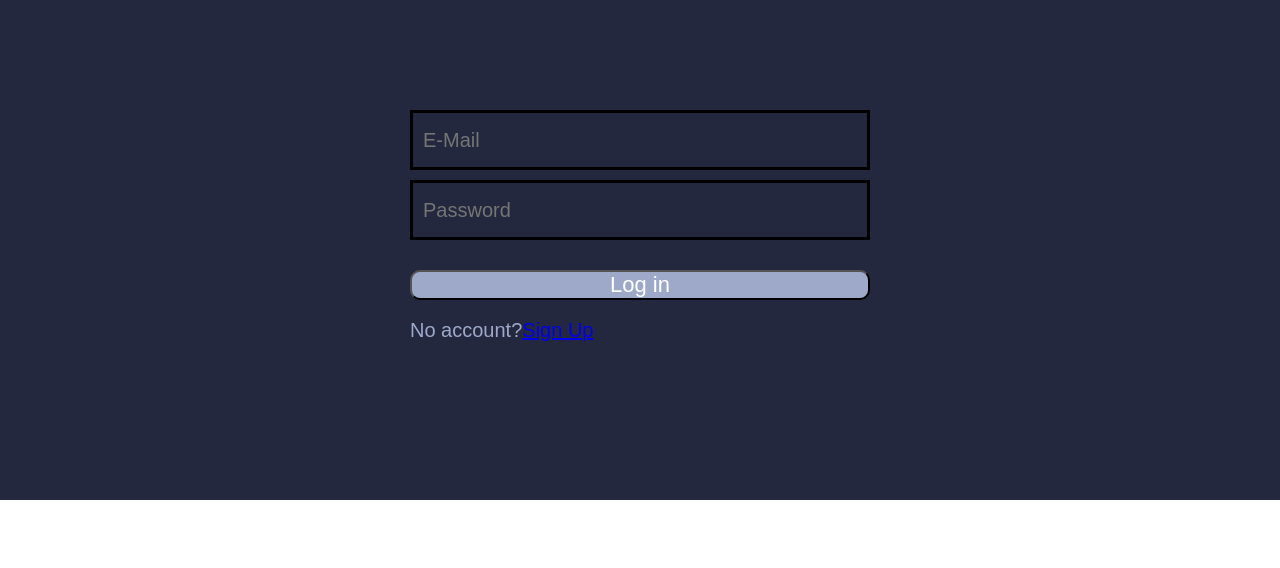
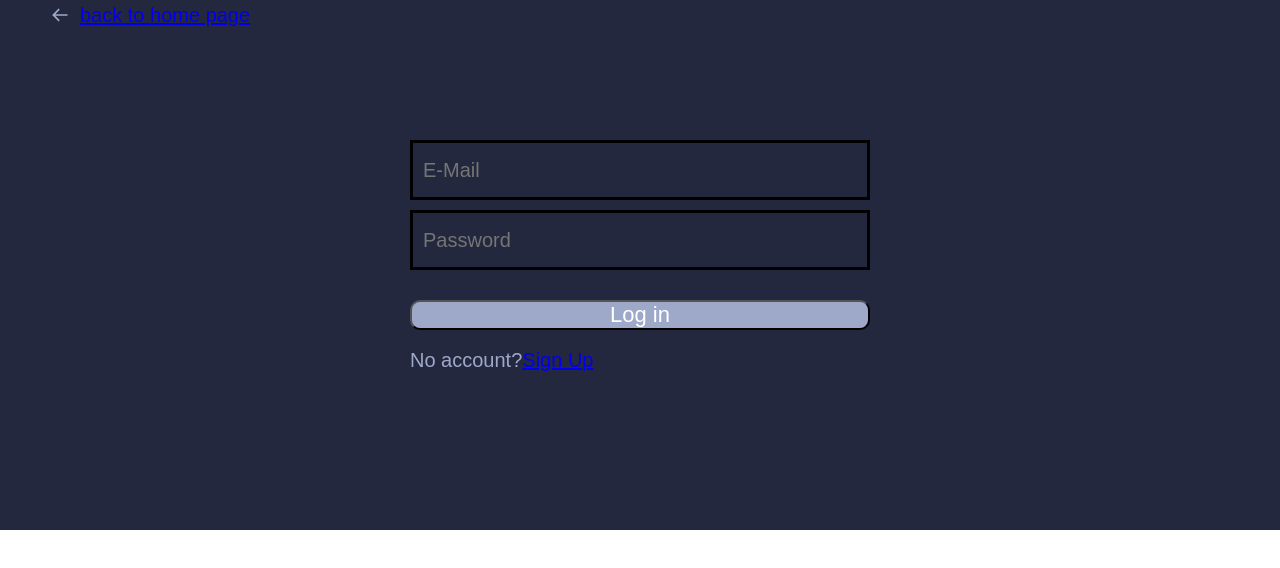
Before and after one commit to susizhang/German_Mindmap_Dictionary_frontend, a React (Create React App) app: page /login in a window 1280 px wide. Shown: the top 568 px of the page. Built offline with nearby package versions, Linux system fonts and the light colour scheme; no server answers; what markmap-view would draw is missing.

Commit message:
adding back to home button in login page

```diff
--- a/src/App.css
+++ b/src/App.css
@@ -49,3 +49,11 @@
 .customModal {
   border-radius: 8px;
 }
+
+.backToHome {
+  display: flex;
+  gap: 10px;
+  align-items: center;
+  padding-left: 50px;
+  font-size: 20px;
+}
--- a/src/components/AddingNotesModal.js
+++ b/src/components/AddingNotesModal.js
@@ -31,14 +31,14 @@ const AddingNotesModal = ({ wordId, notes }) => {
       {!notes ? (
         <button
           onClick={onOpenModal}
-          className="font-medium border-2 border-indigo-500 px-2 py-1 rounded-md "
+          className="font-medium border-2 border-indigo-500 px-2 py-1 rounded-md  text-slate-800"
         >
           add notes
         </button>
       ) : (
         <button
           onClick={onOpenModal}
-          className="font-medium border-2 border-amber-500  px-2 py-1 rounded-md "
+          className="font-medium border-2 border-amber-500  px-2 py-1 rounded-md  text-slate-800"
         >
           edit notes
         </button>
--- a/src/components/MyWordBook.js
+++ b/src/components/MyWordBook.js
@@ -7,6 +7,7 @@ import { useContext } from "react";
 import { baseUrl } from "../config";
 import AddingNotesModal from "./AddingNotesModal";
 import { RiDeleteBin4Line } from "react-icons/ri";
+import { BiArrowBack } from "react-icons/bi";
 
 const MyWordBook = () => {
   const { savedWords, setSavedWords } = useContext(SavedWordContext);
@@ -38,12 +39,15 @@ const MyWordBook = () => {
   if (!savedWords) return "Loading";
   return (
     <>
-      <nav className="flex gap-10 items-center">
-        <Link to="/" className="nav-logo flex items-center ">
+      <nav className="flex gap-10 items-center  pb-6">
+        <div className="backToHome">
+          <BiArrowBack />
+          <Link to="/">back to home page</Link>
+        </div>
+        <Link to="/" className="nav-logo flex items-center  ">
           <img className="nav-logo-img  mb-4" src={logo} alt="logo" />
           <h2 className="nav-logo-text tracking-tight">MindGerman</h2>
         </Link>
-        <Link to="/">back to HomePage</Link>
       </nav>
       <div className="relative overflow-x-auto shadow-md sm:rounded-lg w-10/12 m-auto ">
         <table className="w-full text-lg text-left text-gray-500  ">
@@ -74,7 +78,7 @@ const MyWordBook = () => {
                 <td className=" py-4">
                   <button
                     onClick={() => showInMindmapHandler(word.Wort)}
-                    className="font-medium text-indigo-600 "
+                    className="font-medium bg-green-500 px-2 py-2 rounded-md  text-white"
                   >
                     show in mindmap
                   </button>
--- a/src/components/nav/Nav.css
+++ b/src/components/nav/Nav.css
@@ -88,9 +88,7 @@
   .nav-search-input-850:focus {
     outline: none;
   }
-  .nav-logo {
-    margin-top: 9px;
-  }
+
   .nav-logo-img {
     width: 35px;
   }
--- a/src/components/signup+login/Login.js
+++ b/src/components/signup+login/Login.js
@@ -4,6 +4,7 @@ import useLogin from "../../hooks/useLogin";
 import { useAuthContext } from "../../hooks/userAuthContext";
 import { useForm } from "react-hook-form";
 import { yupResolver } from "@hookform/resolvers/yup";
+import { BiArrowBack } from "react-icons/bi";
 import * as yup from "yup";
 import "./Signup.css";
 
@@ -39,6 +40,11 @@ const Login = () => {
   if (user) return <Navigate to="/" />;
 
   return (
+    <>
+      <div className="backToHome mt-10">
+        <BiArrowBack />
+        <Link to="/">back to home page</Link>
+      </div>
       <div className="signUp-card">
         <form onSubmit={handleSubmit(loginHandleSubmit)} className="signup">
           <input
@@ -77,6 +83,7 @@ const Login = () => {
           </div>
         </form>
       </div>
+    </>
   );
 };
 
```
Lines whose indentation alone changed are shown as unchanged.
